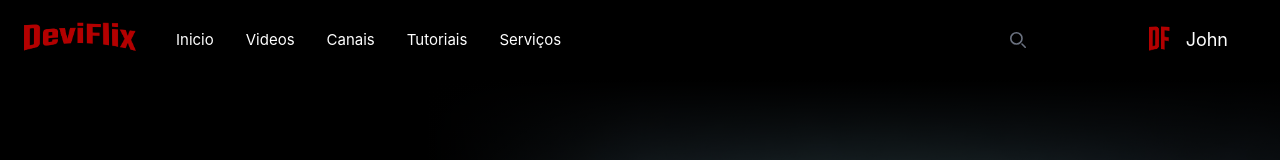
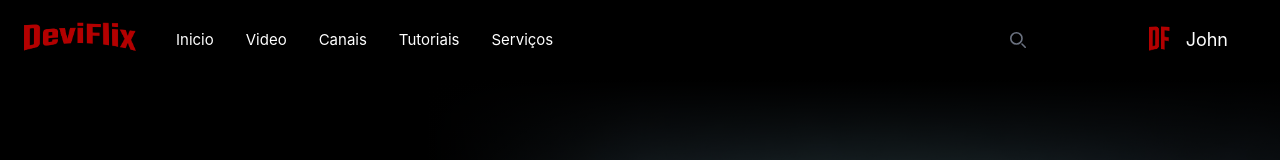
Before and after one commit to Anderson2022/DeveloperFlix, a Vue app: page / in a window 1280 px wide. Shown: the top 160 px of the page. Built offline with nearby package versions, Linux system fonts and the light colour scheme; no server answers; the database is empty.

Commit message:
feat: get videos2

```diff
--- a/src/components/LayoutPage.vue
+++ b/src/components/LayoutPage.vue
@@ -99,9 +99,9 @@ import DF from '@/assets/DF.png';
             </li>
             <li>
               <a href="/Videos"
-                class="block py-2 pl-3 pr-4 text-white rounded hover:bg-gray-100 md:hover:bg-transparent md:hover:text-white  md:p-0 md:dark:hover:text-white  dark:text-white dark:hover:bg-gray-700 dark:hover:text-white md:dark:hover:bg-transparent dark:border-gray-700"
+                class="block py-2 pl-3  pr-4 text-white rounded hover:bg-gray-100 md:hover:bg-transparent md:hover:text-white  md:p-0 md:dark:hover:text-white  dark:text-white dark:hover:bg-gray-700 dark:hover:text-white md:dark:hover:bg-transparent dark:border-gray-700"
                 aria-current="page">
-                Videos</a>
+                Video</a>
             </li>
             <li>
               <a href="/Channels"
```
